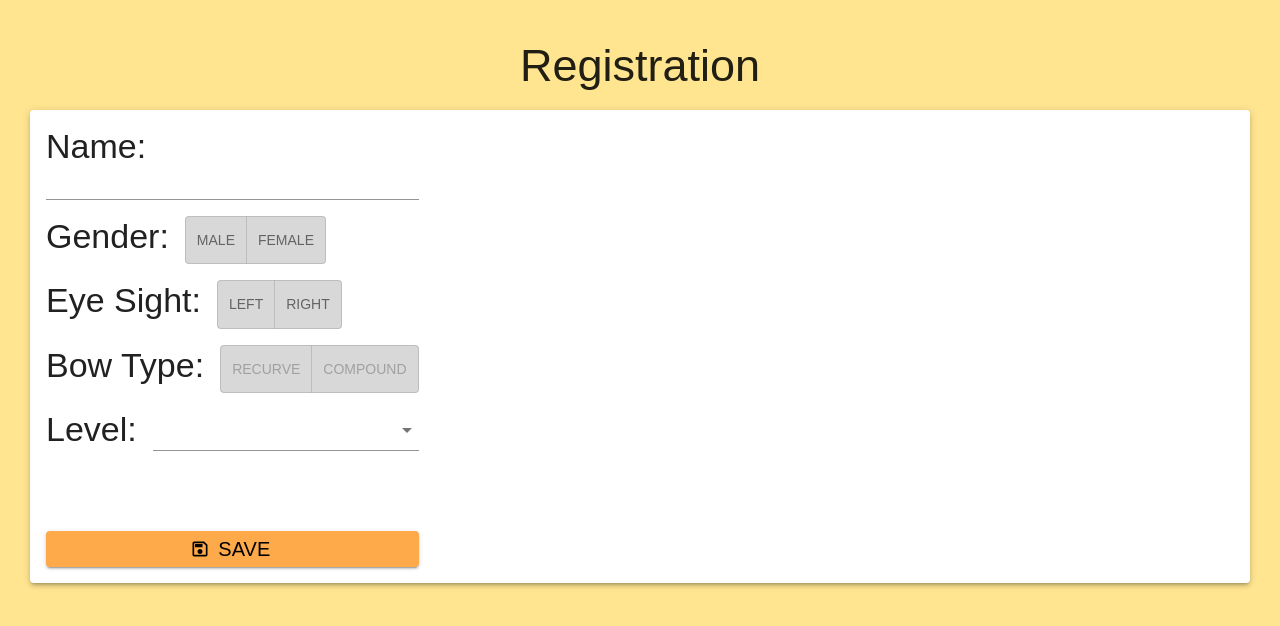
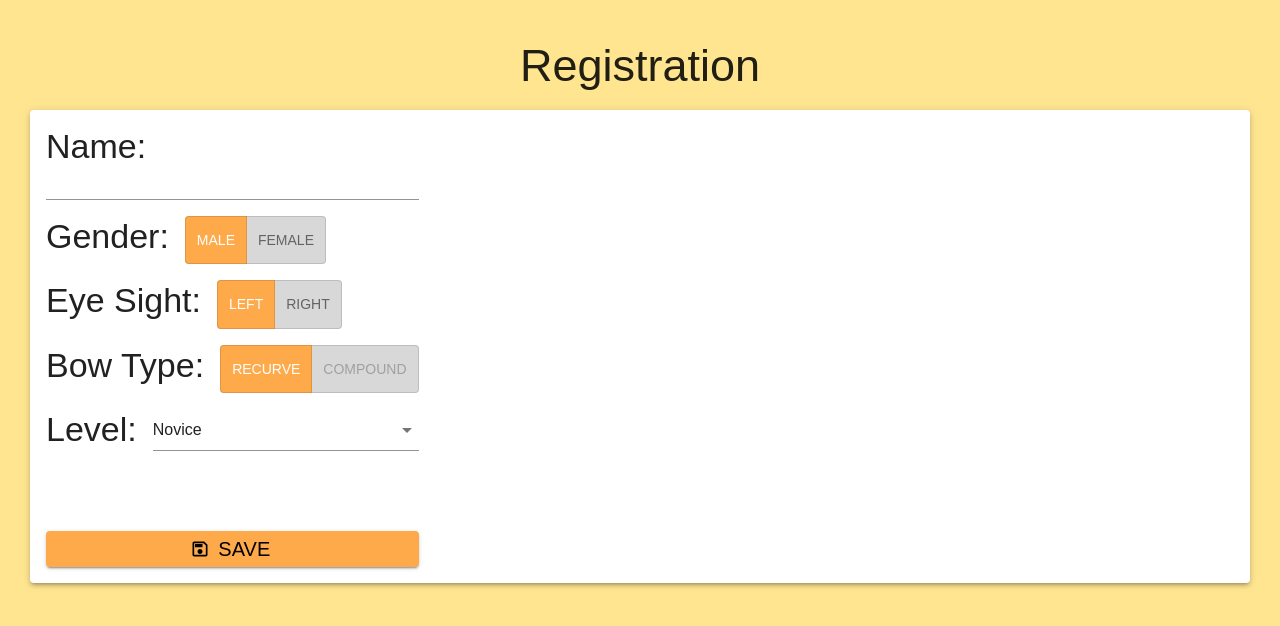
Before and after one commit to CattTAT/archery-frontend, a React (Vite) app: page / in a window 1280 px wide. Shown: the top 626 px of the page. Built offline with nearby package versions, Linux system fonts and the light colour scheme; no server answers; a web font is replaced by a local one.

Commit message:
implement edit and create personal form

```diff
--- a/src/pages/Personal.jsx
+++ b/src/pages/Personal.jsx
@@ -35,10 +35,10 @@ const Personal = ({ isRegistration }) => {
   const userId = useSnapshot(store).userId;
 
   const [name, setName] = React.useState("");
-  const [gender, setGender] = React.useState("Male");
-  const [eyeSight, setEyeSight] = React.useState("Left");
-  const [bowType, setBowType] = React.useState("Recurve");
-  const [level, setLevel] = React.useState("Novice");
+  const [gender, setGender] = React.useState("male");
+  const [eyeSight, setEyeSight] = React.useState("left");
+  const [bowType, setBowType] = React.useState("recurve");
+  const [level, setLevel] = React.useState("novice");
   const [archer, setArcher] = React.useState({});
 
   const getUserProfile = async () => {
@@ -145,6 +145,18 @@ const Personal = ({ isRegistration }) => {
               lineHeight: 1,
               padding: "8px",
             }}
+            onClick={async () => {
+              const body = {
+                name,
+                gender,
+                eye: eyeSight,
+                bow: bowType,
+                level,
+              };
+              isRegistration
+                ? await instance.post("archers", body)
+                : await instance.patch("archers/" + userId, body);
+            }}
           >
             Save
           </Button>
```
